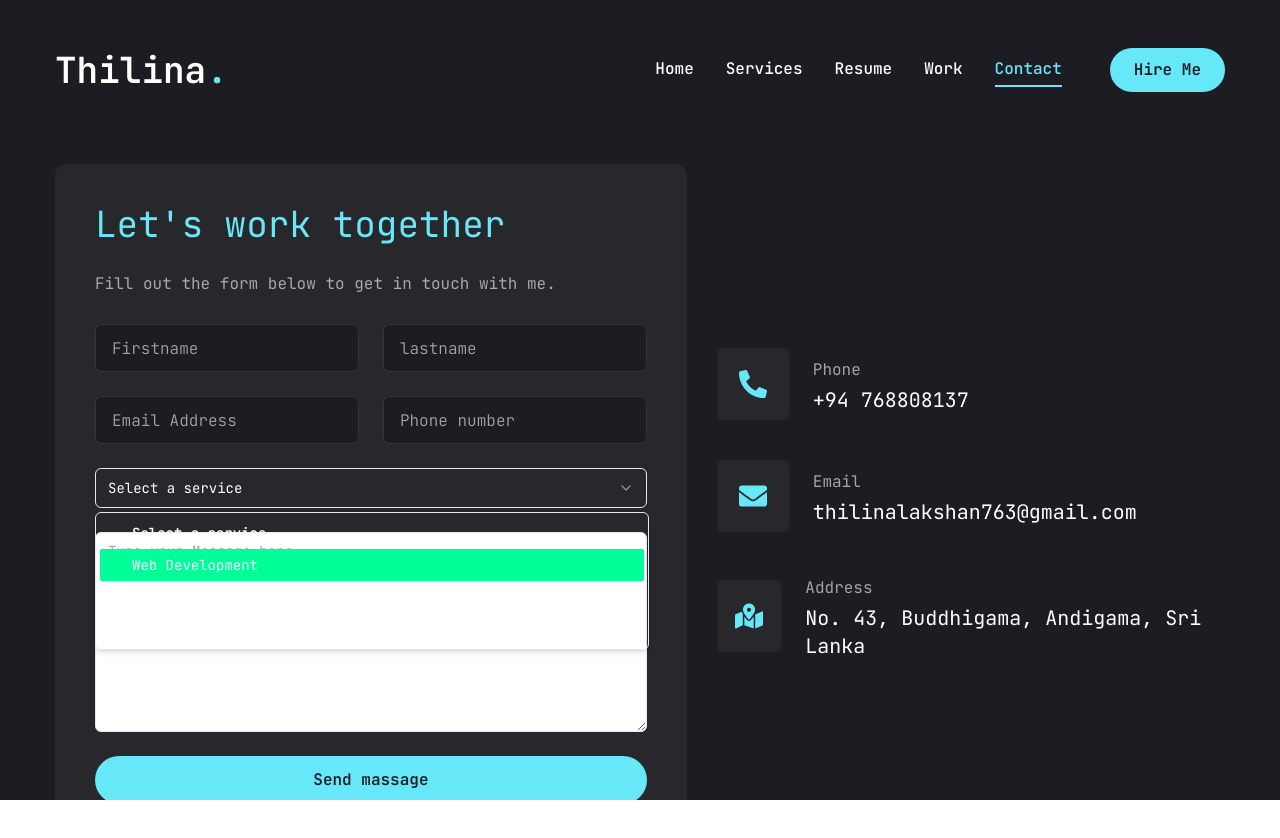
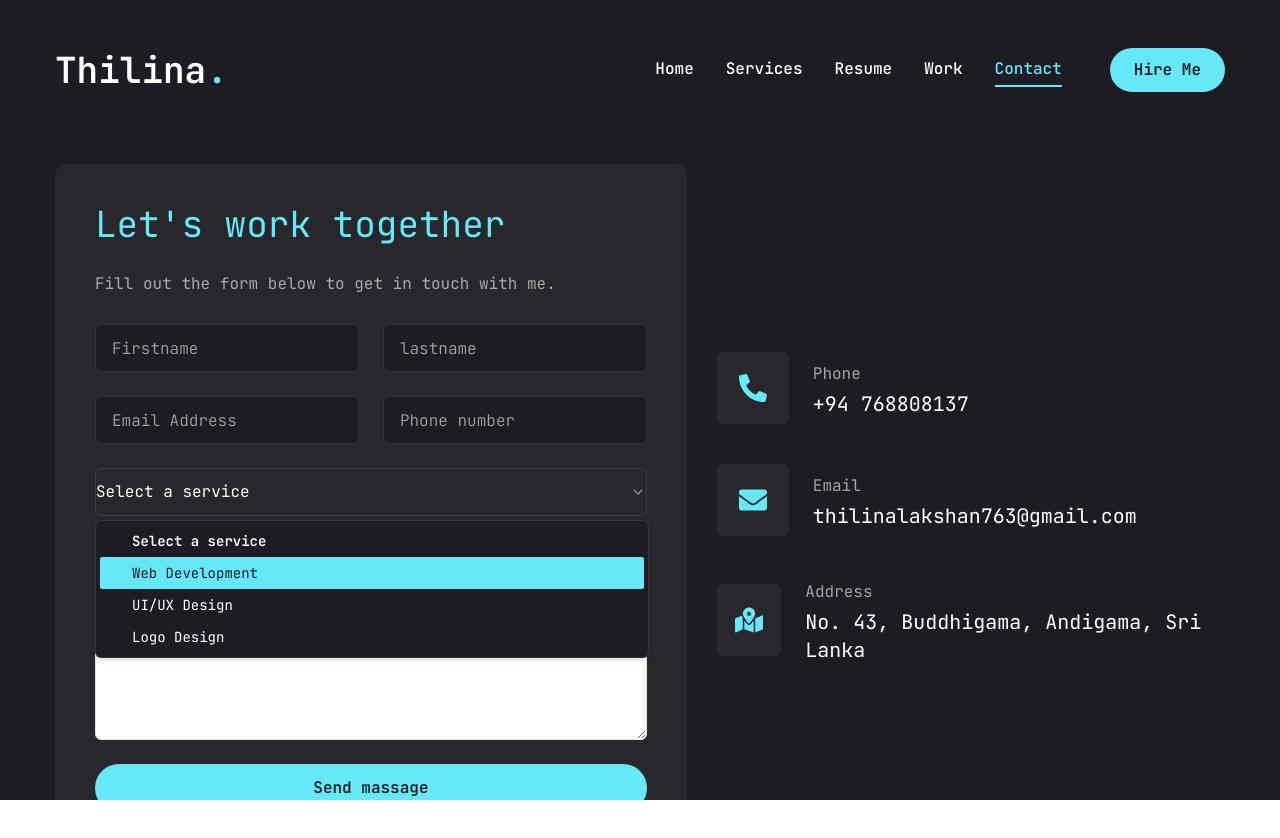
Before and after one commit to thilina330/my-portfolio, a Next.js app in the folder my-portfolio-website/: page /contact in a window 1280 px wide. Both pictures are taken after a click on the button "Select a service". Shown: the top 838 px of the page. Built offline with nearby package versions, Linux system fonts and the light colour scheme.

Commit message:
create componet select

```diff
--- a/my-portfolio-website/components/ui/select.jsx
+++ b/my-portfolio-website/components/ui/select.jsx
@@ -16,13 +16,13 @@
   <SelectPrimitive.Trigger
     ref={ref}
     className={cn(
-      "flex h-10 w-full items-center justify-between rounded-md border border-input bg-background px-3 py-2 text-sm ring-offset-background placeholder:text-muted-foreground focus:outline-none focus:ring-2 focus:ring-ring focus:ring-offset-2 disabled:cursor-not-allowed disabled:opacity-50 [&>span]:line-clamp-1",
+      "flex h-[48px] items-center justify-between rounded-md border border-white/10 placeholder:text-white/10 focus:border-cyan-300  outline-none ",
       className
     )}
     {...props}>
     {children}
     <SelectPrimitive.Icon asChild>
-      <ChevronDown className="h-4 w-4 opacity-50" />
+      <ChevronDown className="w-4 h-4 opacity-50" />
     </SelectPrimitive.Icon>
   </SelectPrimitive.Trigger>
 ))
@@ -33,7 +33,7 @@
     ref={ref}
     className={cn("flex cursor-default items-center justify-center py-1", className)}
     {...props}>
-    <ChevronUp className="h-4 w-4" />
+    <ChevronUp className="w-4 h-4" />
   </SelectPrimitive.ScrollUpButton>
 ))
 SelectScrollUpButton.displayName = SelectPrimitive.ScrollUpButton.displayName
@@ -43,7 +43,7 @@
     ref={ref}
     className={cn("flex cursor-default items-center justify-center py-1", className)}
     {...props}>
-    <ChevronDown className="h-4 w-4" />
+    <ChevronDown className="w-4 h-4" />
   </SelectPrimitive.ScrollDownButton>
 ))
 SelectScrollDownButton.displayName =
@@ -54,7 +54,7 @@
     <SelectPrimitive.Content
       ref={ref}
       className={cn(
-        "relative z-50 max-h-96 min-w-[8rem] overflow-hidden rounded-md border bg-popover text-popover-foreground shadow-md data-[state=open]:animate-in data-[state=closed]:animate-out data-[state=closed]:fade-out-0 data-[state=open]:fade-in-0 data-[state=closed]:zoom-out-95 data-[state=open]:zoom-in-95 data-[side=bottom]:slide-in-from-top-2 data-[side=left]:slide-in-from-right-2 data-[side=right]:slide-in-from-left-2 data-[side=top]:slide-in-from-bottom-2",
+        "relative z-50 max-h-96 min-w-[8rem] overflow-hidden rounded-md border bg-primary text-white border-white/10 shadow-md data-[state=open]:animate-in data-[state=closed]:animate-out data-[state=closed]:fade-out-0 data-[state=open]:fade-in-0 data-[state=closed]:zoom-out-95 data-[state=open]:zoom-in-95 data-[side=bottom]:slide-in-from-top-2 data-[side=left]:slide-in-from-right-2 data-[side=right]:slide-in-from-left-2 data-[side=top]:slide-in-from-bottom-2",
         position === "popper" &&
           "data-[side=bottom]:translate-y-1 data-[side=left]:-translate-x-1 data-[side=right]:translate-x-1 data-[side=top]:-translate-y-1",
         className
@@ -85,13 +85,13 @@
   <SelectPrimitive.Item
     ref={ref}
     className={cn(
-      "relative flex w-full cursor-default select-none items-center rounded-sm py-1.5 pl-8 pr-2 text-sm outline-none focus:bg-accent focus:text-accent-foreground data-[disabled]:pointer-events-none data-[disabled]:opacity-50",
+      "relative flex w-full cursor-default select-none items-center rounded-sm py-1.5 pl-8 pr-2 text-sm outline-none focus:bg-cyan-300 focus:text-primary data-[disabled]:pointer-events-none data-[disabled]:opacity-50",
       className
     )}
     {...props}>
     <span className="absolute left-2 flex h-3.5 w-3.5 items-center justify-center">
       <SelectPrimitive.ItemIndicator>
-        <Check className="h-4 w-4" />
+        <Check className="w-4 h-4" />
       </SelectPrimitive.ItemIndicator>
     </span>
 
```
